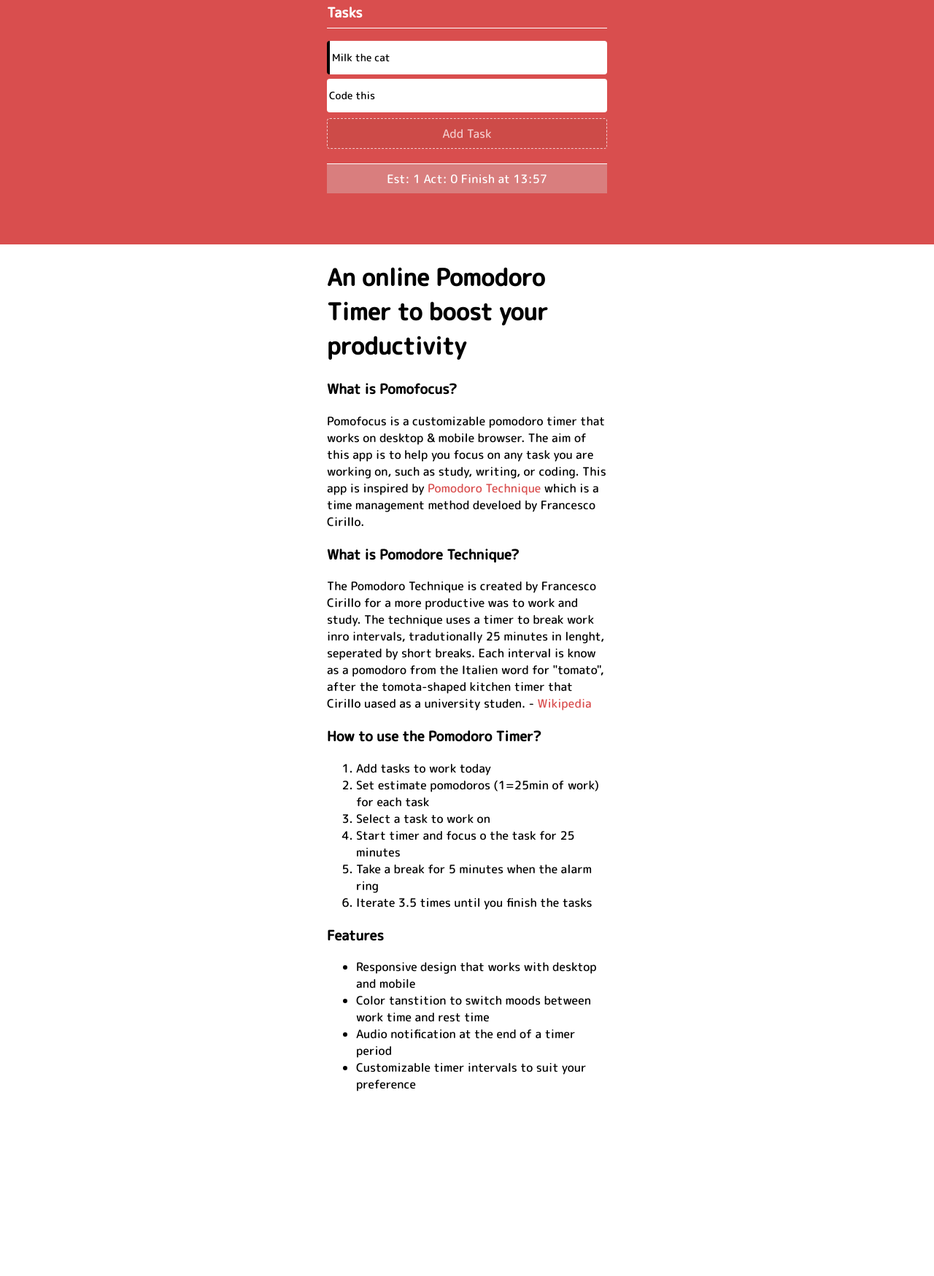
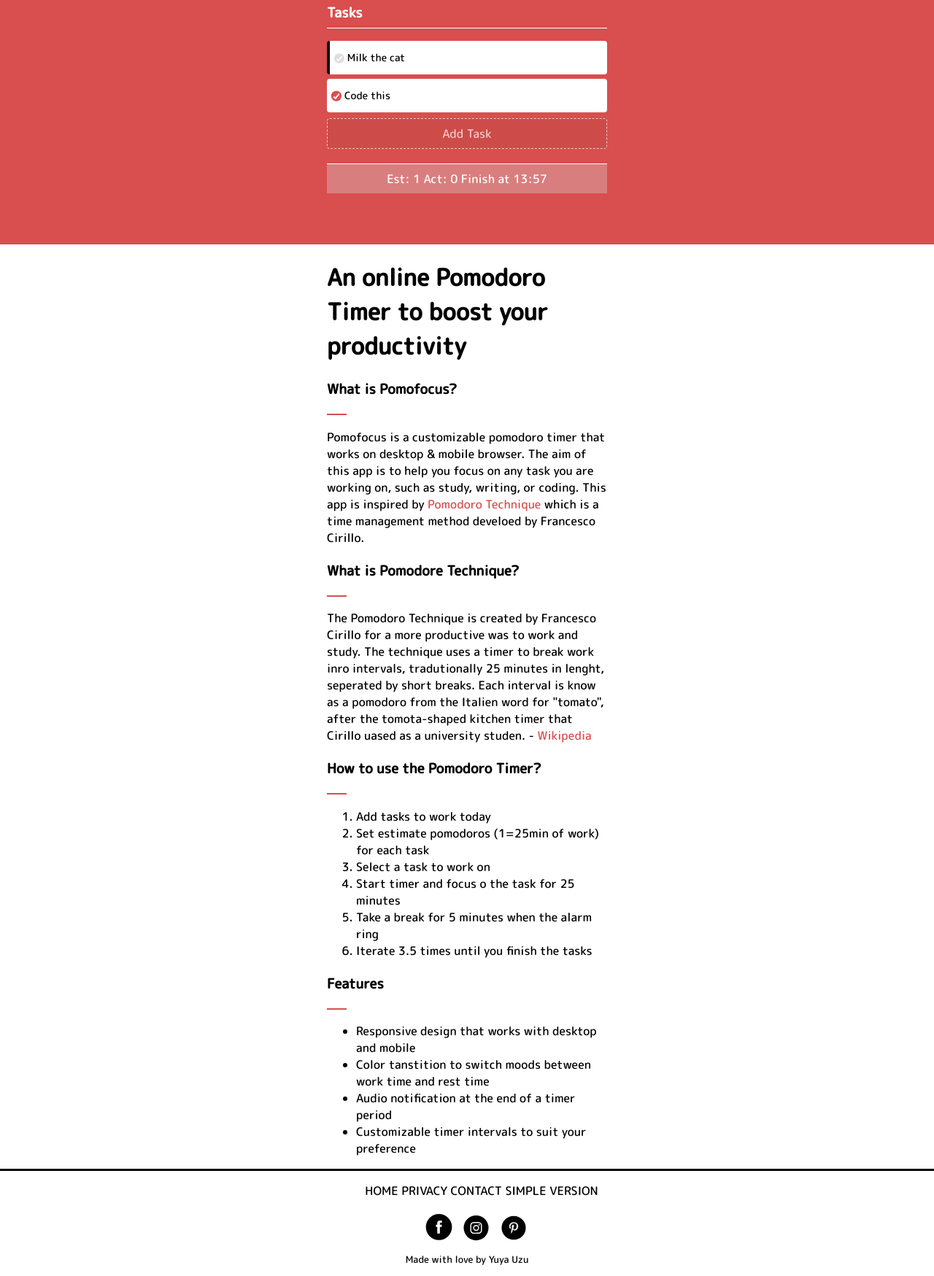
Before and after one commit to FrederikVilmar/recreate, a plain HTML site: page index.html in a window 1280 px wide. Shown: the part 520-2269 px from the top of the page at 73% size. Before the commit the page ends 2034 px from the top, so only its background shows below. Drawn offline with Linux system fonts and the light colour scheme.

Commit message:
Final commit

```diff
--- a/index.html
+++ b/index.html
@@ -10,9 +10,13 @@
 <body>
     <header>
         <ul class="navbar">
+            <img class="logo1" src="/img/checkmarkred.svg" alt="logo">
             <h2 class="logo">Promofocus</h2>
+            <img class="navicons" src="/img/report.svg" alt="report">
             <a href="">Report</a>
+            <img class="navicons" src="/img/setting.svg" alt="report">
             <a href="">Setting</a>
+            <img class="navicons" src="/img/profile.svg" alt="report">
             <a href="">Login</a>
         </ul>
 
@@ -33,6 +37,7 @@
             <p>Working on</p>
         </div>
         <div class="text3">
+
             <p>Milk the cat</p>
         </div>
 
@@ -41,9 +46,11 @@
                 <h3>Tasks</h3>
             </div>
             <div class="box1">
+                <img class="checkmark" src="/img/checkmarkgrey.svg" alt="checkmarkgrey">
                 <p>Milk the cat</p>
             </div>
             <div class="box2">
+                <img class="checkmark" src="/img/checkmarkallred.svg" alt="checkmarkgrey">
                 <p>Code this</p>
             </div>
             <div class="box3">
@@ -65,27 +72,31 @@
     An online Pomodoro Timer to boost your productivity
 </h1>
 <article>
-    <h3>
+    <h3 class="articleh3">
         What is Pomofocus?
     </h3>
+    <div class="redborder"></div>
     <p>
        Pomofocus is a customizable pomodoro timer that works on desktop & mobile browser. The aim of this app is to help you focus on any task you are working on, such as study, writing, or coding. This app is inspired by <a class="redtext">Pomodoro Technique</a> which is a time management method develoed by Francesco Cirillo.
     </p>
 </article>
 
 <article>
-    <h3>
+
+    <h3 class="articleh3">
         What is Pomodore Technique?
     </h3>
+
     <p>
        The Pomodoro Technique is created by Francesco Cirillo for a more productive was to work and study. The technique uses a timer to break work inro intervals, tradutionally 25 minutes in lenght, seperated by short breaks. Each interval is know as a pomodoro from the Italien word for "tomato", after the tomota-shaped kitchen timer that Cirillo uased as a university studen. - <a class="redtext">Wikipedia</a>
     </p>
 </article>
 
 <article>
-    <h3>
+    <h3 class="articleh3">
         How to use the Pomodoro Timer?
     </h3>
+
     <ol>
        <li>  Add tasks to work today </li>
        <li>  Set estimate pomodoros (1=25min of work) for each task </li>
@@ -97,9 +108,10 @@
 </article>
 
 <article>
-    <h3>
+    <h3 class="articleh3">
         Features
     </h3>
+
     <ul class="a">
         <li>Responsive design that works with desktop and mobile</li>
         <li>Color tanstition to switch moods between work time and rest time</li>
@@ -111,5 +123,23 @@
 
 
     </main>
+    <footer>
+        <div class="footertext">
+        <ul>
+            <a href="">HOME</a>
+            <a href="">PRIVACY</a>
+            <a href="">CONTACT</a>
+            <a href="">SIMPLE VERSION</a>
+        </ul>
+    </div>
+    <section class="socialimg">
+        <img src="/img/facebook.svg" alt="">
+        <img src="/img/instagram.svg" alt="">
+        <img src="/img/pinterest.svg" alt="">
+    </section>
+    <div class="footertext2">
+        <p>Made with love by <a class="yuya">Yuya Uzu</a> </p>
+    </div>
+    </footer>
 </body>
 </html>
--- a/style.css
+++ b/style.css
@@ -26,7 +26,7 @@ header{
     margin-left: 30%;
     margin-right: 30%;
     align-items: center;
-    gap: 2%;
+    gap: 1%;
 }
 .logo{
     margin-right: auto;
@@ -34,6 +34,12 @@ header{
     font-size: 17px;
 }
 
+.logo1{
+    width: 5%;
+}
+.navicons{
+    width: 5%;
+}
 .navbar a:hover{
 
         background-color: #C97370;
@@ -72,12 +78,12 @@ h1, article, .timer, div{
 
 }
 
-a:link{
+header a:link{
 text-decoration: none;
 color: white;
 }
 
-a:visited{
+header a:visited{
     text-decoration: none;
     color: white;
     }
@@ -110,8 +116,15 @@ a:visited{
     justify-content: center;
 }
 
+.articleh3::after{
+    content: "";
+    display: block;
+    margin-right:  auto;
+    width: 7%;
+    padding-top: 20px;
+    border-bottom: 2px solid #D94E4E;
 
-
+}
 
 
 
@@ -144,8 +157,15 @@ a:visited{
     align-items: center;
     height: 10px;
     font-family: 'M PLUS Rounded 1c', sans-serif;
+
+
+
 }
 
+.checkmark{
+    width: 5%;
+    margin-right: 2px;
+}
 
 
 .uppertext{
@@ -234,3 +254,94 @@ cursor: pointer;
       width: 100%;
     }
   }
+
+
+
+
+  footer a:visited{
+      text-decoration: none;
+      color: black;
+  }
+
+  footer a:link{
+      color: black;
+      text-decoration: none;
+  }
+
+  .footertext{
+      display: flex;
+      justify-content: center;
+      margin: 0;
+
+  }
+
+  .socialimg{
+      width: 4%;
+      display: flex;
+      margin-left: 45%;
+
+
+
+
+  }
+
+  footer{
+      border-top: solid 3px black;
+      display: flex;
+      flex-flow: column;
+      margin: 0;
+  }
+
+  .footertext2{
+    display: flex;
+    align-items: center;
+    justify-content: center ;
+    font-size: 13px;
+    margin: 0;
+  }
+
+
+
+
+  @media screen and (max-width: 700px) {
+    h1, article, .timer, div{
+        margin-right: 15%;
+        margin-left: 15%;
+
+
+    }
+
+    .timertext{
+        font-size: 10px;
+    }
+
+    .navbar{
+        margin-left:0%;
+        margin-right: 2%;
+        gap: 1%;
+        font-size: 10px;
+
+    }
+
+    .logo{
+        font-size: 10px;
+    }
+
+    .logo1{
+        width: 5%;
+    }
+
+    .navicons{
+        width: 5%;
+    }
+
+    .socialimg{
+        width: 10%;
+        display: flex;
+        margin-left: 37%;
+
+
+
+
+    }
+  }
```
Also changed, not shown: img/checkmarkallred.svg (added), img/checkmarkgrey.svg (added), img/checkmarkred.svg (added), img/facebook.svg (added), img/instagram.svg (added), img/pinterest.svg (added), img/profile.svg (added), img/report.svg (added), img/setting.svg (added), 1 other file.
